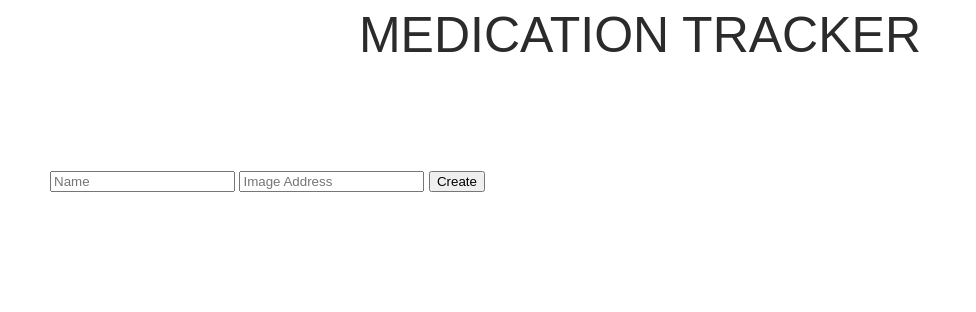
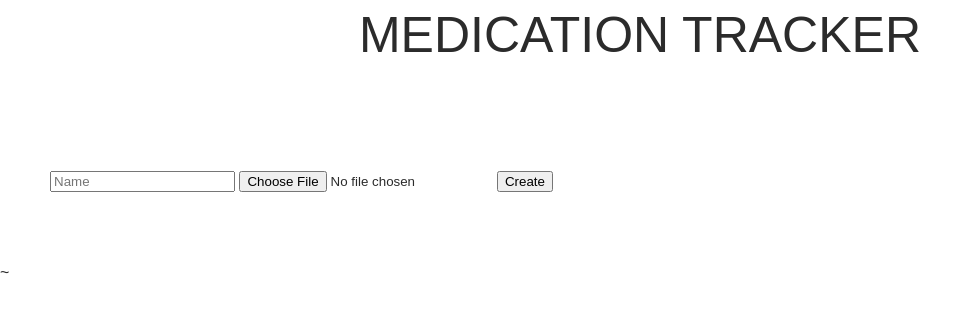
Before and after one commit to JhorizRodel-Aquino/MEDIMINDER_FRONTEND, a plain HTML site: page index.html in a window 1280 px wide. Shown: the whole page, without its empty margins (0-976 px from the left). Drawn offline with nearby package versions, Linux system fonts and the light colour scheme; no server answers; a web font is replaced by a local one.

Commit message:
Update index.html

```diff
--- a/index.html
+++ b/index.html
@@ -20,23 +20,17 @@
                 placeholder="Name"
                 required
               />
-              <!-- <input
+              <input
                 type="file"
                 id="user_image"
                 name="user_image"
                 accept="image/png, image/jpeg, image/jpg"
-              /> -->
-              <input
-                type="text"
-                id="user_image"
-                name="user_image"
-                placeholder="Image Address"
               />
               <button type="submit">Create</button>
             </form>
           </div>
           <div id="displayUser"></div>
-        </div>
+        </div>~
       </section>
     </main>
   </body>
```
